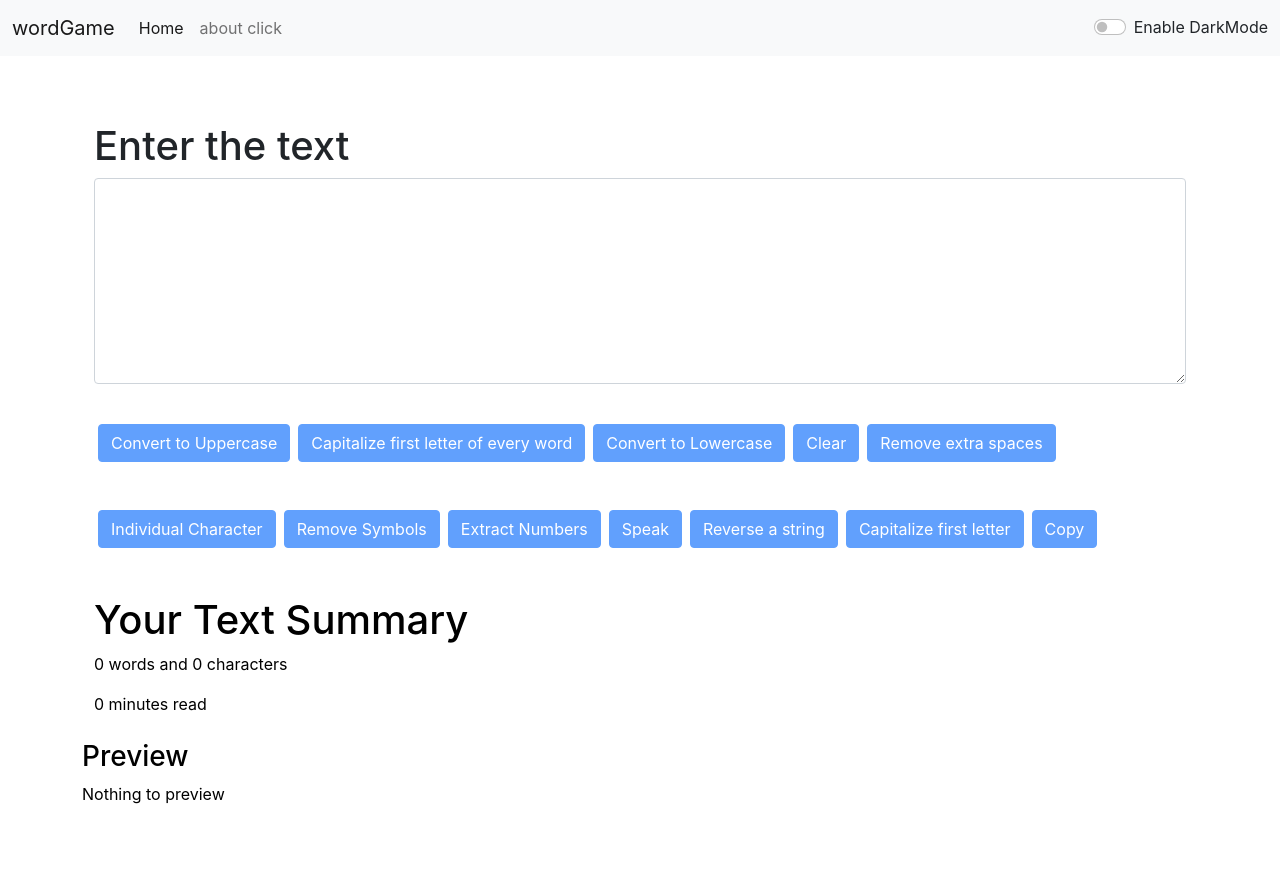
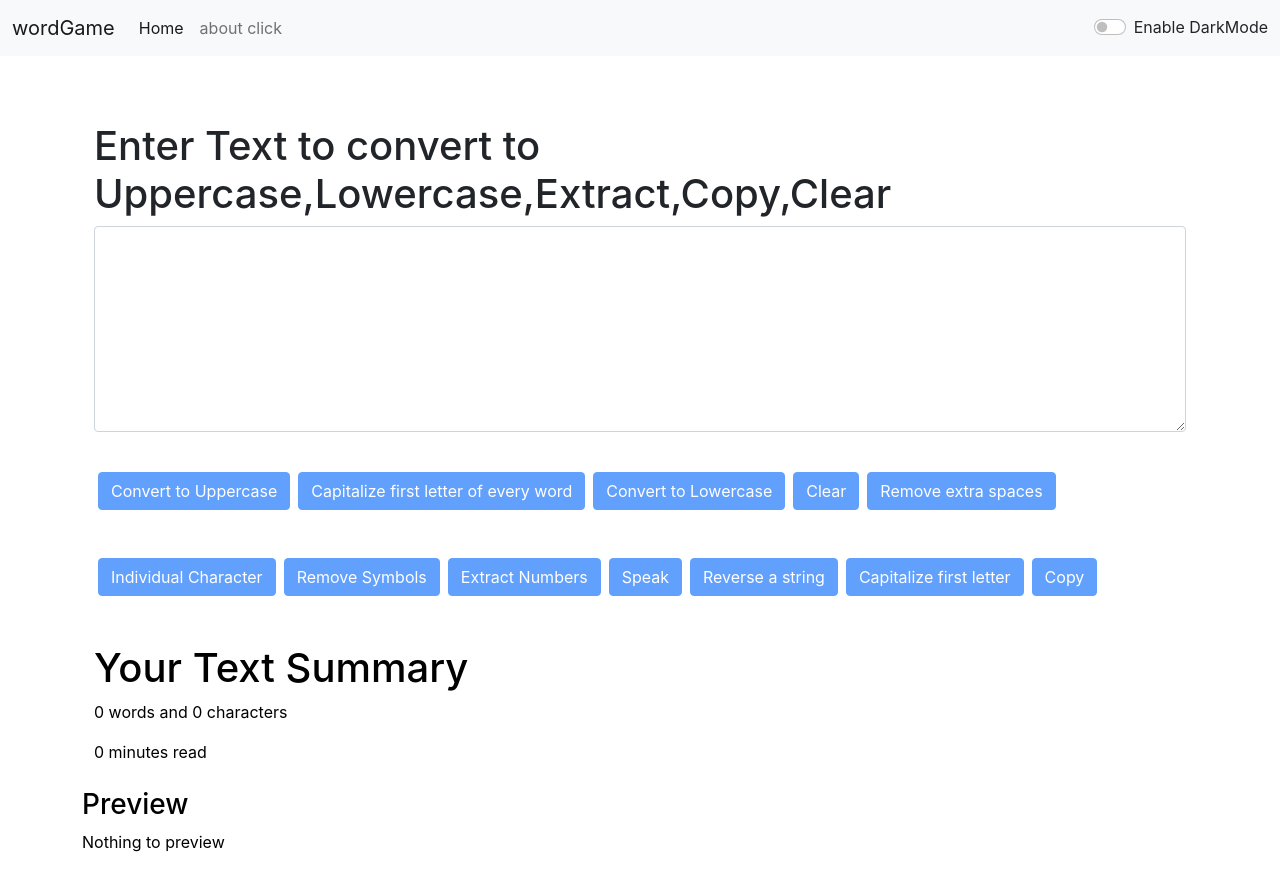
Before and after one commit to arjunlaxane/my-app, a React (Create React App) app: page /textform in a window 1280 px wide. Before the commit the page ends 822 px from the top, so only its background shows below. Built offline with nearby package versions, Linux system fonts and the light colour scheme.

Commit message:
heading, code to deselect copied text

```diff
--- a/src/App.js
+++ b/src/App.js
@@ -60,7 +60,7 @@ function App() {
               element={
                 <TextForm
                   showAlert={showAlert}
-                  heading="Enter the text"
+                  heading="Enter Text to convert to Uppercase,Lowercase,Extract,Copy,Clear"
                   mode={mode}
                 />
               }
--- a/src/components/TextForm.js
+++ b/src/components/TextForm.js
@@ -99,6 +99,7 @@ export default function TextForm(props) {
     var text = document.getElementById('mybox');
     text.select();
     navigator.clipboard.writeText(text.value);
+    document.getSelection().removeAllRanges(); //this is to deselect selected text
     props.showAlert('Copy', 'success');
   };
 
```
